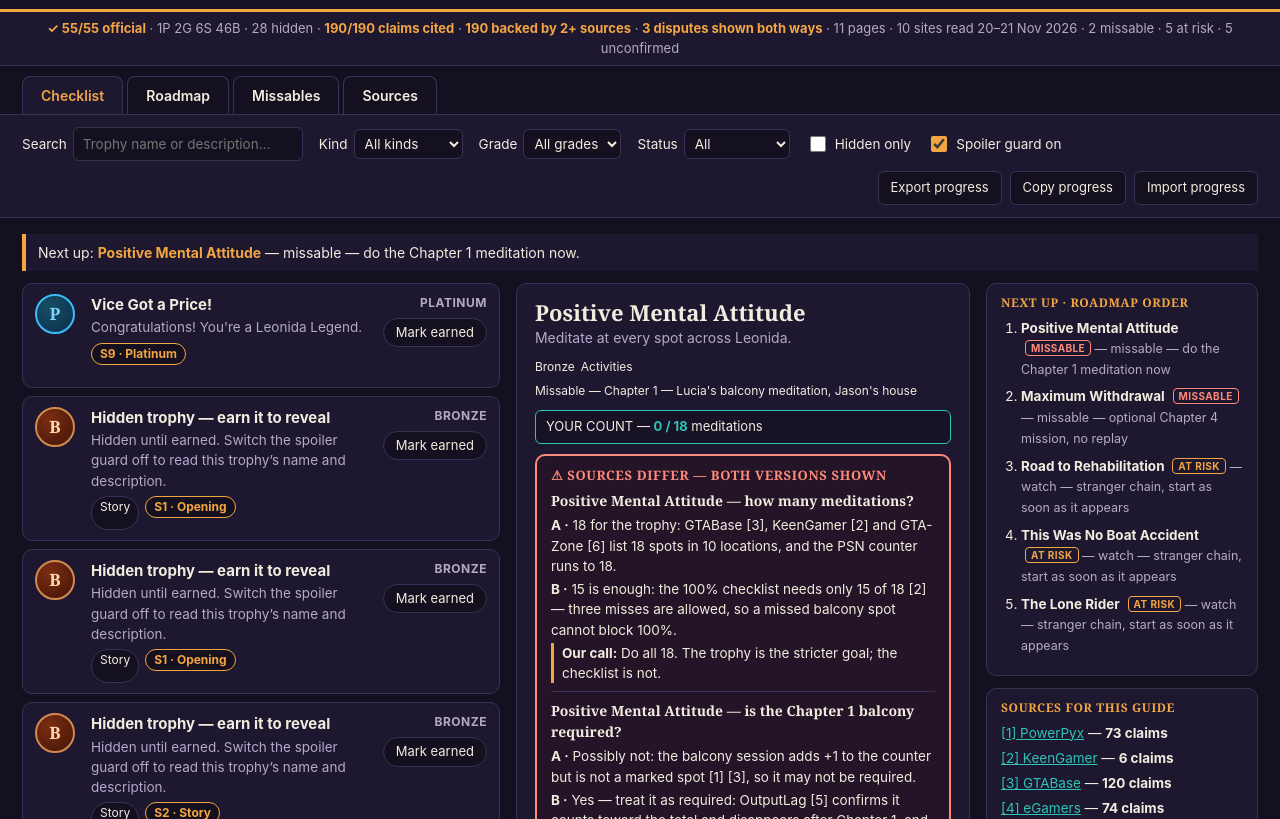
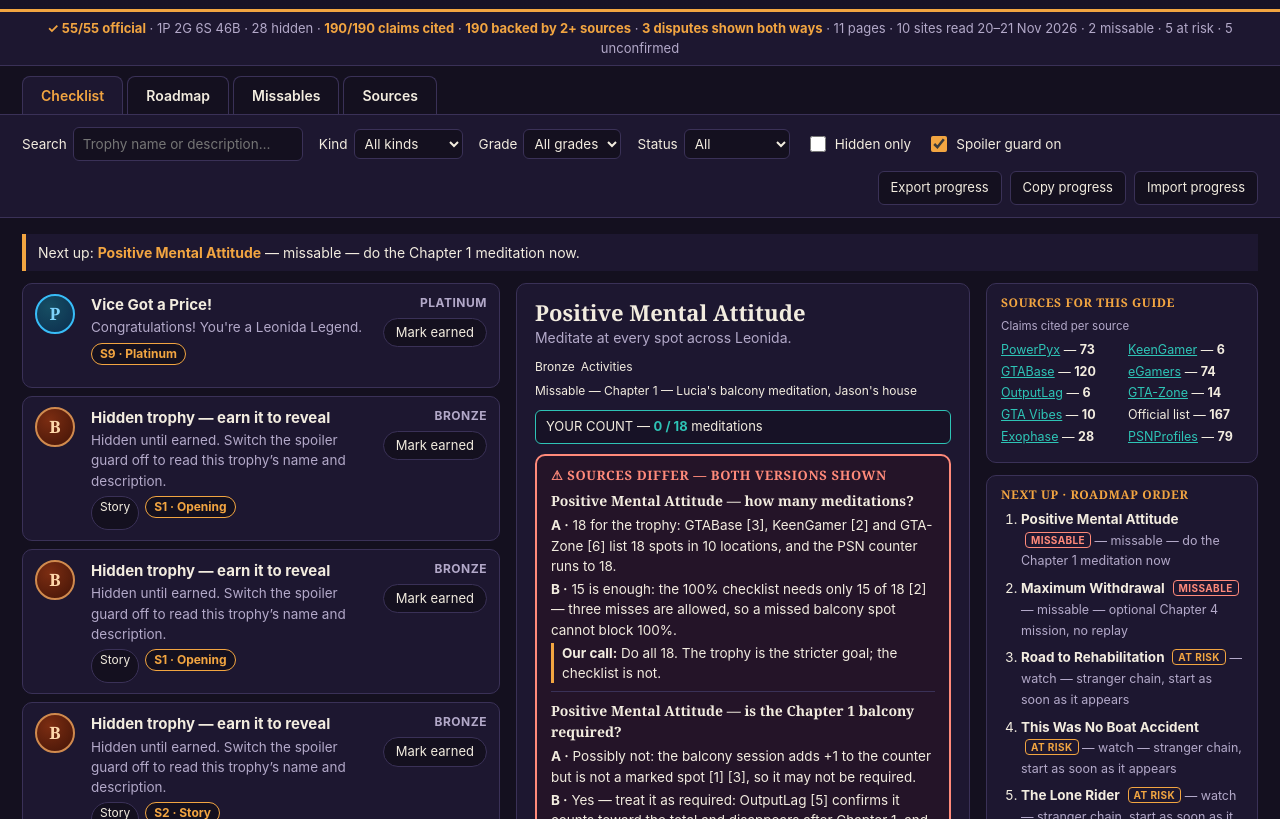
Before and after one commit to sandytaztaz-hue/gta6-trophy-guide, a plain HTML site: page app/index.html in a window 1280 px wide. Shown: the part 133-952 px from the top of the page. Drawn offline with Linux system fonts and the light colour scheme.

Commit message:
r2 fix: SOURCES panel visible in shot 1
Reorder checklist side rail SOURCES first and compact the source list
into two columns, so the per-source claim counts read in the 800px
cover shot while NEXT UP stays visible below it. MISSABLE WATCH header
now counts 2 MISSABLE to match its two badges; missables intro now
names both missable trophies.

```diff
--- a/app/js/views.js
+++ b/app/js/views.js
@@ -386,15 +386,16 @@ export function nextUpPanel(trophies, save, state) {
 }
 
 // SOURCES FOR THIS GUIDE — one line per source, with the claim count the
-// citations actually support.
+// citations actually support. Two columns and compact, so the whole panel
+// fits above NEXT UP inside the 800px cover shot.
 export function sourcesPanel(trophies) {
   const rows = sourceClaimCounts(trophies).map((s) => {
     const label = s.url
-      ? `<a href="${esc(s.url)}" target="_blank" rel="noopener">[${s.num}] ${esc(s.short)}</a>`
-      : `[${s.num}] ${esc(s.short)}`;
-    return `<li>${label} — <strong>${s.claims} claims</strong></li>`;
+      ? `<a href="${esc(s.url)}" target="_blank" rel="noopener">${esc(s.short)}</a>`
+      : esc(s.short);
+    return `<li>${label} — <strong>${s.claims}</strong></li>`;
   }).join('');
-  return `<section class="rail-panel"><h3>SOURCES FOR THIS GUIDE</h3><ul class="src-list">${rows}</ul></section>`;
+  return `<section class="rail-panel"><h3>SOURCES FOR THIS GUIDE</h3><p class="src-note">Claims cited per source</p><ul class="src-list">${rows}</ul></section>`;
 }
 
 // MISSABLE WATCH — the possibly-missable one, the confirmed missable, and the
@@ -413,15 +414,16 @@ export function missableWatchPanel(trophies, save, state) {
     max ? row(max, 'MISSABLE', 'last chance Ch 4 — optional mission') : '',
     ...watch.map((t) => row(t, 'AT RISK', 'last chance — start the chain early')),
   ].join('');
-  return `<section class="rail-panel"><h3>MISSABLE WATCH · 1 POSSIBLY MISSABLE · 5 AT RISK</h3><ul class="watch-list">${items}</ul></section>`;
+  return `<section class="rail-panel"><h3>MISSABLE WATCH · 2 MISSABLE · 5 AT RISK</h3><ul class="watch-list">${items}</ul></section>`;
 }
 
-// The side rail on the checklist view: NEXT UP, SOURCES, MISSABLE WATCH.
+// The side rail on the checklist view: SOURCES first so the per-source
+// counts are visible in the cover shot, then NEXT UP, then MISSABLE WATCH.
 export function renderSideRail(el, trophies, state) {
   if (!el) return;
   el.innerHTML =
+    sourcesPanel(trophies) +
     nextUpPanel(trophies, state.save, state) +
-    sourcesPanel(trophies) +
     missableWatchPanel(trophies, state.save, state);
 }
 
@@ -460,7 +462,7 @@ export function renderMissables(el, trophies, state) {
   const queue = planNextUp(trophies, state.save);
   const planItems = queue.slice(0, 12).map((q) => queueItemHtml(q, state, true)).join('');
   el.innerHTML =
-    `<div class="sources-page"><h2>Missables &amp; Next up</h2><p>PowerPyx and GTABase agree there is only one possibly missable trophy. This page lists it, the Chapter 4 optional mission that cannot be replayed, and the stranger chains to start early — then the planner queue.</p></div>` +
+    `<div class="sources-page"><h2>Missables &amp; Next up</h2><p>PowerPyx and GTABase agree there are two missable trophies: Positive Mental Attitude is the possibly missable one, and Maximum Withdrawal is confirmed missable — its Chapter 4 optional mission cannot be replayed. This page lists both, and the stranger chains to start early — then the planner queue.</p></div>` +
     group('Confirmed missable', 'PowerPyx and GTABase both flag this one. Do it when the guide says, or it may be gone.', confirmed) +
     group('Start early — possible story windows', 'TechWiser reports stranger chains have windows tied to story progress. PowerPyx and GTABase do not confirm it, so this is a watch list, not a confirmed missable list.', watch) +
     `<section class="planner"><h2>Next up planner</h2><p class="stage-progress">Missables first, then the trophies nearest to complete, then story order.</p><ol>${planItems}</ol></section>`;
--- a/app/style.css
+++ b/app/style.css
@@ -287,8 +287,9 @@ main { padding: 16px 22px 24px; max-width: 1360px; margin: 0 auto; }
 .rail-panel h3 { margin: 0 0 8px; font-size: 12px; text-transform: uppercase; letter-spacing: .6px; color: var(--gold); }
 .nextup-list { margin: 0; padding-left: 20px; font-size: 13.5px; }
 .nextup-list li { margin-bottom: 7px; }
-.src-list { margin: 0; padding-left: 0; list-style: none; font-size: 13.5px; }
-.src-list li { margin-bottom: 5px; }
+.src-list { margin: 0; padding-left: 0; list-style: none; font-size: 12.5px; display: grid; grid-template-columns: 1fr 1fr; column-gap: 12px; }
+.src-list li { margin-bottom: 3px; white-space: nowrap; }
+.src-note { margin: 0 0 6px; font-size: 11.5px; color: var(--paper-muted); }
 .watch-list { margin: 0; padding-left: 0; list-style: none; font-size: 13.5px; }
 .watch-list li { margin-bottom: 7px; }
 .queue-reason { color: var(--paper-muted); font-size: 12.5px; }
```
Also changed, not shown: screenshots/1-cover.jpg, screenshots/2-roadmap.jpg, screenshots/3-missables.jpg.
